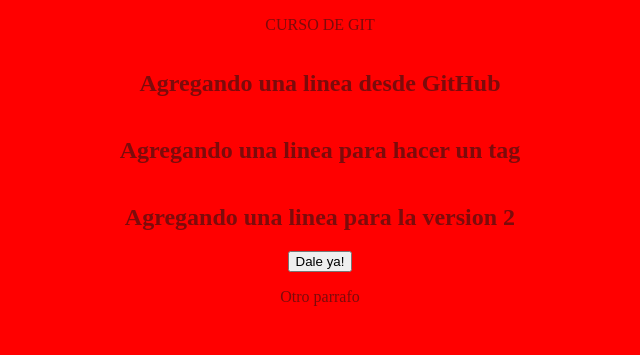
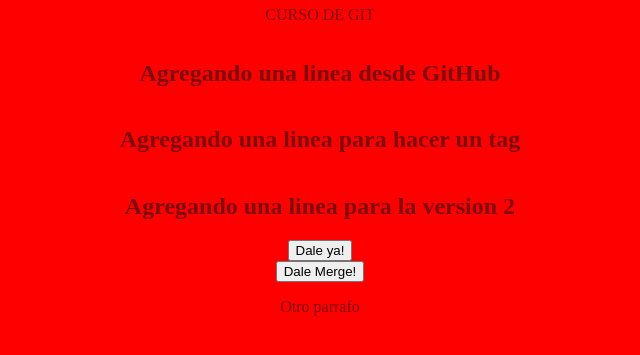
Before and after one commit to Neftalihc/CursoGit, a plain HTML site: page index.html in a window 1280 px wide. Shown: the part 279-634 px from the top of the page, without its empty margins (320-960 px from the left). Drawn offline with Linux system fonts and the light colour scheme.

Commit message:
Agregando boton

```diff
--- a/CSS/estilos.css
+++ b/CSS/estilos.css
@@ -41,5 +41,4 @@ h1 {
 
     100% {
         background-color: red;
-    }
-}
+    }}
--- a/JS/script.js
+++ b/JS/script.js
@@ -2,3 +2,7 @@ function saludo(){
 
     alert ("Hola alumnos");
 }
+function saludo2(){
+
+    alert ("Agregando un merge");
+}
--- a/index.html
+++ b/index.html
@@ -16,6 +16,8 @@
         <h2>Agregando una linea para la version 2</h2>
 
         <input type="button" onclick="saludo()" value="Dale ya!">
+        <input type="button" onclick="saludo2()" value="Dale Merge!">
+
 
 
         <p>Otro parrafo</p>
```
